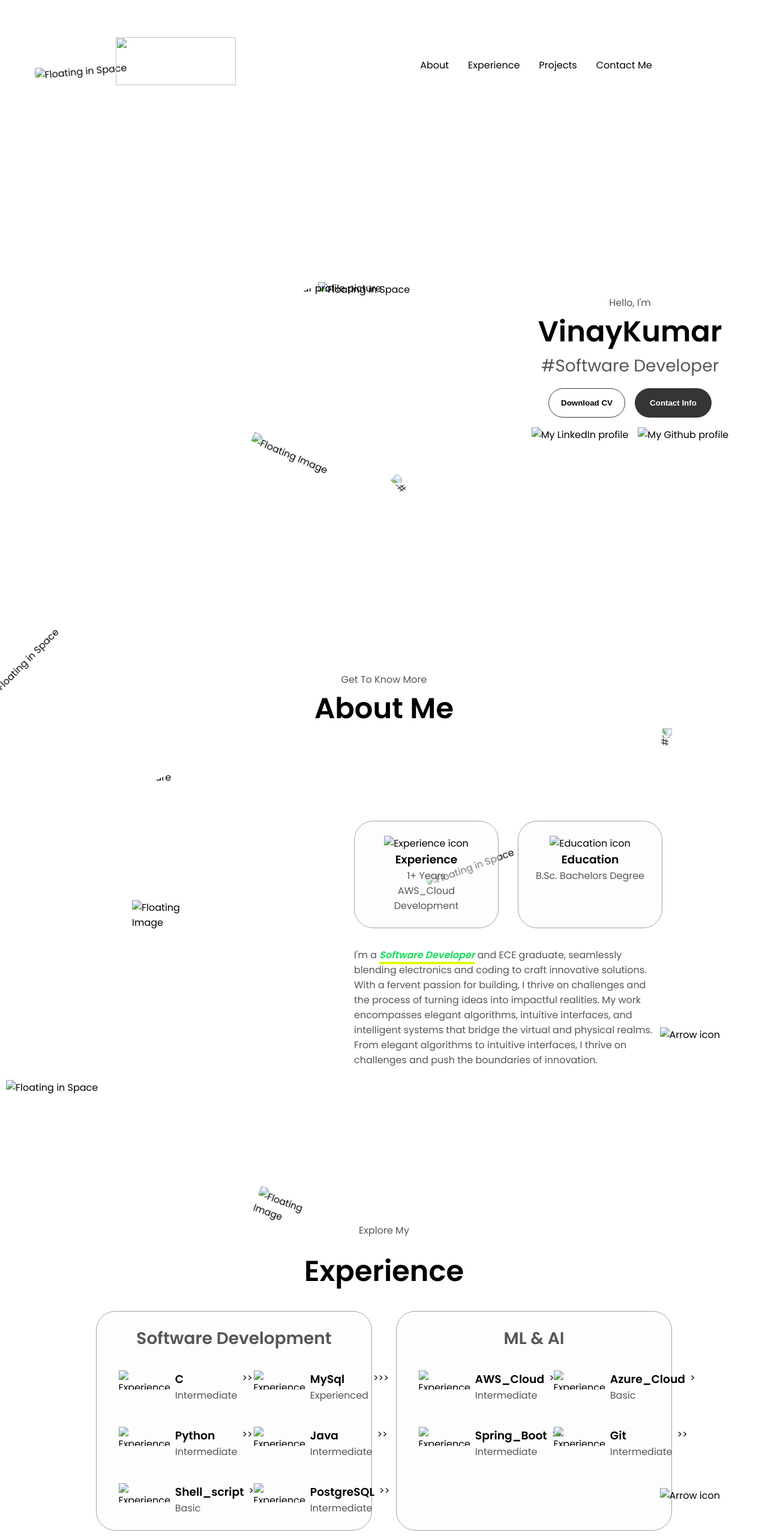
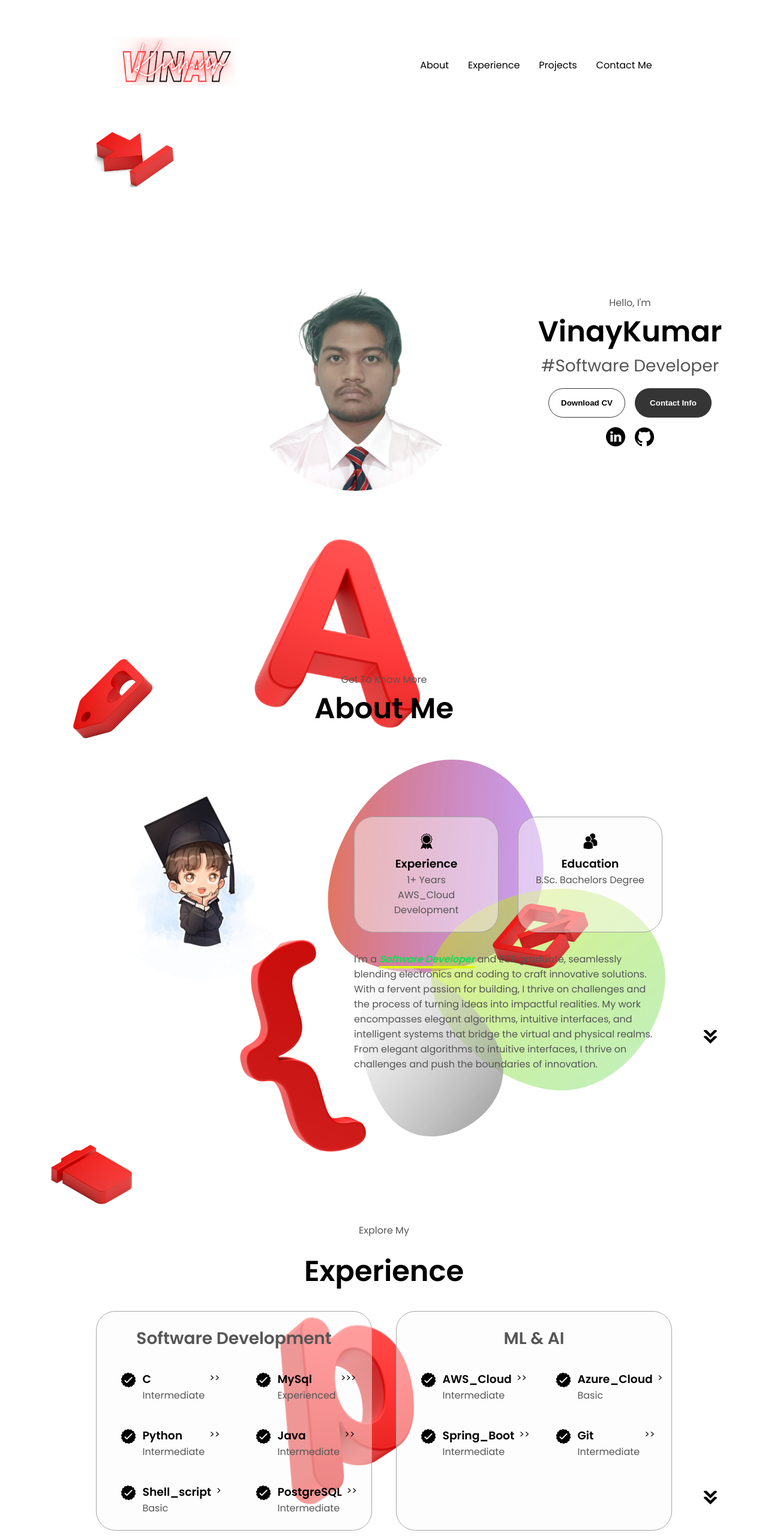
Before and after one commit to Vinay7k7/MY_PORTFOLIO, a plain HTML site: page index.html in a window 1280 px wide. Shown: the top 2560 px of the page at 60% size. Drawn offline with Linux system fonts and the light colour scheme.

Commit message:
up grades

```diff
--- a/index.html
+++ b/index.html
@@ -10,21 +10,21 @@
 <body>
     <nav id="desktop-nav">
         <div class="logo">
-            <img src="assets/logo_main.png"/>
+            <img src="logo_main.png"/>
         </div>
         <div>
             <ul class="nav-links">
-                <li><a href="#About1">About</a></li>
-                <li><a href="#about-me">Experience</a></li>
+                <li><a href="#About">About</a></li>
+                <li><a href="#experience">Experience</a></li>
                 <li><a href="#projects">Projects</a></li>
-                <li><a href="#contact-me">Contact Me</a></li>
+                <li><a href="#contact">Contact Me</a></li>
             </ul>
         </div>
     </nav>
 
     <section id="profile">
         <div class="section__pic-container">
-            <img src="assets/photo.png" alt="vinay kumar profile picture" />
+            <img src="photo.png" alt="vinay kumar profile picture" />
         </div>
         <div class="section__text">
             <p class="section__text__p1">Hello, I'm</p>
@@ -33,7 +33,7 @@
             <div class="btn-container">
             <button
                 class="btn btn-color-2"
-                onclick="window.open('assets/Resume.pdf')"
+                onclick="window.open('Resume.pdf')"
             >
                 Download CV
             </button>
@@ -43,13 +43,13 @@
             </div>
             <div id="socials-container">
             <img
-                src="./assets/linkedin.png"
+                src="linkedin.png"
                 alt="My LinkedIn profile"
                 class="icon"
                 onclick="location.href='https://linkedin.com/'"
             />
             <img
-                src="./assets/github.png"
+                src="github.png"
                 alt="My Github profile"
                 class="icon"
                 onclick="location.href='https://github.com/'"
@@ -63,7 +63,7 @@
         <div class="section-container">
             <div class="section__pic-container">
             <img
-                src="assets/pic_2.jpg"
+                src="pic_2.jpg"
                 alt="Profile picture"
                 class="about-pic"
             />
@@ -72,7 +72,7 @@
             <div class="about-containers">
                 <div class="details-container">
                 <img
-                    src="./assets/experience.png"
+                    src="experience.png"
                     alt="Experience icon"
                     class="icon"
                 />
@@ -81,7 +81,7 @@
                 </div>
                 <div class="details-container">
                 <img
-                    src="./assets/education.png"
+                    src="education.png"
                     alt="Education icon"
                     class="icon"
                 />
@@ -89,9 +89,9 @@
                 <p>B.Sc. Bachelors Degree<br /></p>
                 </div>
             </div>
-            <img  class = "r1" src="assets/blob.svg" alt="#">
-            <img  class = "r2" src="assets/blob (1).svg" alt="#">
-            <img  class = "r3" src="assets/blob (2).svg" alt="#">
+            <img  class = "r1" src="blob.svg" alt="#">
+            <img  class = "r2" src="blob (1).svg" alt="#">
+            <img  class = "r3" src="blob (2).svg" alt="#">
             <div class="text-container">
                 <p>
                     I'm a <span id="color-changing-text"">Software Developer</span> and ECE graduate,
@@ -105,10 +105,10 @@
             </div>
         </div>
         <img
-            src="./assets/arrow.png"
+            src="arrow.png"
             alt="Arrow icon"
             class="icon arrow"
-            onclick="location.href='./#experience'"
+            onclick="location.href='#experience'"
         />
         </section>
         <section id="experience">
@@ -121,7 +121,7 @@
                     <div class="article-container">
                         <article>
                         <img
-                        src="./assets/checkmark.png"
+                        src="checkmark.png"
                         alt="Experience icon"
                         class="icon"
                         />
@@ -132,7 +132,7 @@
                     </article>
                     <article>
                         <img
-                        src="./assets/checkmark.png"
+                        src="checkmark.png"
                         alt="Experience icon"
                         class="icon"
                         />
@@ -143,7 +143,7 @@
                     </article>
                     <article>
                         <img
-                        src="./assets/checkmark.png"
+                        src="checkmark.png"
                         alt="Experience icon"
                         class="icon"
                         />
@@ -154,7 +154,7 @@
                     </article>
                     <article>
                         <img
-                        src="./assets/checkmark.png"
+                        src="checkmark.png"
                         alt="Experience icon"
                         class="icon"
                         />
@@ -165,7 +165,7 @@
                     </article>
                     <article>
                         <img
-                        src="./assets/checkmark.png"
+                        src="checkmark.png"
                         alt="Experience icon"
                         class="icon"
                         />
@@ -176,7 +176,7 @@
                     </article>
                     <article>
                         <img
-                        src="./assets/checkmark.png"
+                        src="checkmark.png"
                         alt="Experience icon"
                         class="icon"
                         />
@@ -192,7 +192,7 @@
                     <div class="article-container">
                     <article>
                         <img
-                        src="./assets/checkmark.png"
+                        src="checkmark.png"
                         alt="Experience icon"
                         class="icon"
                         />
@@ -203,7 +203,7 @@
                     </article>
                     <article>
                         <img
-                        src="./assets/checkmark.png"
+                        src="checkmark.png"
                         alt="Experience icon"
                         class="icon"
                         />
@@ -214,7 +214,7 @@
                     </article>
                     <article>
                         <img
-                        src="./assets/checkmark.png"
+                        src="checkmark.png"
                         alt="Experience icon"
                         class="icon"
                         />
@@ -225,7 +225,7 @@
                     </article>
                     <article>
                         <img
-                        src="./assets/checkmark.png"
+                        src="checkmark.png"
                         alt="Experience icon"
                         class="icon"
                         />
@@ -239,10 +239,10 @@
                 </div>
             </div>
             <img
-                src="./assets/arrow.png"
+                src="arrow.png"
                 alt="Arrow icon"
                 class="icon arrow"
-                onclick="location.href='./#projects'"
+                onclick="location.href='#projects'"
             />
             </section>
             <section id="projects">
@@ -253,7 +253,7 @@
                     <div class="details-container_color-container_p1">
                         <div class="article-container">
                         <img
-                            src="assets/4087137_2098074.jpg"
+                            src="4087137_2098074.jpg"
                             alt="Project 1"
                             class="project-img"
                         />
@@ -277,7 +277,7 @@
                     <div class="details-container_color-container_p1">
                         <div class="article-container">
                         <img
-                            src="assets/12064750_4882464.jpg"
+                            src="12064750_4882464.jpg"
                             alt="Project 2"
                             class="project-img"
                         />
@@ -301,7 +301,7 @@
                     <div class="details-container_color-container_p1">
                         <div class="article-container">
                         <img
-                            src="assets/cloud.jpg"
+                            src="cloud.jpg"
                             alt="Project 3"
                             class="project-img"
                         />
@@ -325,7 +325,7 @@
                     </div>
                 </div>
                 <img
-                src="./assets/arrow.png"
+                src="arrow.png"
                 alt="Arrow icon"
                 class="icon arrow"
                 onclick="location.href='./#projects'"
@@ -337,7 +337,7 @@
                 <div class="contact-info-upper-container">
                     <div class="contact-info-container">
                     <img
-                            src="./assets/email.png"
+                        src="email.png"
                         alt="Email icon"
                         class="icon contact-icon email-icon"
                     />
@@ -345,7 +345,7 @@
                     </div>
                     <div class="contact-info-container">
                     <img
-                            src="./assets/linkedin.png"
+                        src="linkedin.png"
                         alt="LinkedIn icon"
                         class="icon contact-icon"
                     />
@@ -353,7 +353,7 @@
                     </div>
                     <div class="contact-info-container">
                     <img
-                            src="./assets/linkedin.png"
+                        src="linkedin.png"
                         alt="LinkedIn icon"
                         class="icon contact-icon"
                     />
@@ -375,36 +375,36 @@
                 </footer>
 
     <div class="floating-object1">
-        <img src="assets/Assets/Red Clay Hovering Text Characters/A1_0001.png" alt="Floating Image">
+        <img src="A1_0001.png" alt="Floating Image">
     </div>
 
     <div class="floating-object">
-    <img src="assets/Assets/Red Clay Hovering Text Characters/_Curly_Bracket_Open0003.png" alt="Floating Image">
+    <img src="_Curly_Bracket_Open0003.png" alt="Floating Image">
     </div>
 
     <div class="floating-object2">
-        <img src="assets/Assets/Red Clay Hovering Text Characters/p2_0003.png" alt="Floating Image">
+        <img src="p2_0003.png" alt="Floating Image">
     </div>
 
 
     <div class="floating-object3">
-        <img src="assets/Assets/Red Clay Hovering Text Characters/_At_Sign0003.png" alt="Floating Image">
+        <img src="_At_Sign0003.png" alt="Floating Image">
     </div>
 
 
     <div class="container" id="imageContainer">
-        <img class="floating-image" id="m1" src="assets/Assets11/Facebook_Box_Filled_R@0.2x.png" alt="Floating in Space">
-        <img class="floating-image" id="m2" src="assets/Assets11/Behance_Mark_R@0.2x.png" alt="Floating in Space">
-        <img class="floating-image" id="m3"src="assets/Assets11/Vimeo_Box_Filled_R@0.2x.png" alt="Floating in Space">
-        <img class="floating-image" id="m4"src="assets/Assets11/Twitter_Circle_Filled_R@0.2x.png" alt="Floating in Space">
-        <img class="floating-image" id="m5"src="assets/Assets11/Whatsapp_Filled_R@0.2x.png" alt="Floating in Space">
-        <img class="floating-image" id="m6"src="assets/Assets11/Instagram_Box_Filled_R@0.2x.png" alt="Floating in Space">
+        <img class="floating-image" id="m1" src="Facebook_Box_Filled_R@0.2x.png" alt="Floating in Space">
+        <img class="floating-image" id="m2" src="Behance_Mark_R@0.2x.png" alt="Floating in Space">
+        <img class="floating-image" id="m3"src="Vimeo_Box_Filled_R@0.2x.png" alt="Floating in Space">
+        <img class="floating-image" id="m4"src="Twitter_Circle_Filled_R@0.2x.png" alt="Floating in Space">
+        <img class="floating-image" id="m5"src="Whatsapp_Filled_R@0.2x.png" alt="Floating in Space">
+        <img class="floating-image" id="m6"src="Instagram_Box_Filled_R@0.2x.png" alt="Floating in Space">
         <p>"Crafting connections through words and ideas."</p>
-        <img class="floating-image" id="m7"src="assets/Assets11/Snapchat_Box_Filled_R@0.2x.png" alt="Floating in Space">
-        <img class="floating-image" id="m8"src="assets/Assets11/Amazon_R@0.2x.png" alt="Floating in Space">
-        <img class="floating-image" id="m9"src="assets/Assets11/YouTube_Mark_Hollow_R@0.2x.png" alt="Floating in Space">
-        <img class="floating-image" id="m10"src="assets/Assets11/Reddit_Circle_Filled_R@0.2x.png" alt="Floating in Space">
-        <img class="floating-image" id="m11"src="assets/Assets11/Linkedin_Filled_R Shadowless@0.2x.png" alt="Floating in Space">
+        <img class="floating-image" id="m7"src="Snapchat_Box_Filled_R@0.2x.png" alt="Floating in Space">
+        <img class="floating-image" id="m8"src="Amazon_R@0.2x.png" alt="Floating in Space">
+        <img class="floating-image" id="m9"src="YouTube_Mark_Filled_R@0.2x.png" alt="Floating in Space">
+        <img class="floating-image" id="m10"src="Reddit_Circle_Filled_R@0.2x.png" alt="Floating in Space">
+        <img class="floating-image" id="m11"src="Linkedin_Filled_R Shadowless@0.2x.png" alt="Floating in Space">
     </div>
 
 
@@ -420,14 +420,14 @@
 
 
     <div class="small_fig">
-    <img class="fig_1" id="f_1" src="Red Clay Isometric Action Icons Pack 1/Action+loyalty_R Shadowless.png" alt="Floating in Space">
-    <img class="fig_1" id="f_2" src="Red Clay Isometric Action Icons Pack 1/Action+open_in_new_L Shadowless.png" alt="Floating in Space">
-    <img class="fig_1" id="f_3" src="Red Clay Isometric Action Icons Pack 1/Action+lightbulb_R.png" alt="Floating in Space">
-    <img class="fig_1" id="f_4" src="Red Clay Isometric Action Icons Pack 1/Action+list_R.png" alt="Floating in Space">
-    <img class="fig_1" id="f_5" src="Red Clay Isometric Action Icons Pack 1/Action+http_R.png" alt="Floating in Space">
-    <img class="fig_1" id="f_6" src="Red Clay Isometric Action Icons Pack 1/Action+gif_R.png" alt="Floating in Space">
-    <img class="fig_1" id="f_7" src="Red Clay Isometric Action Icons Pack 1/Action+fingerprint_R.png" alt="Floating in Space">
-    <img class="fig_1" id="f_8" src="Red Clay Isometric Action Icons Pack 1/Action+delete_R Shadowless.png" alt="Floating in Space">
+    <img class="fig_1" id="f_1" src="Action+loyalty_R Shadowless.png" alt="Floating in Space">
+    <img class="fig_1" id="f_2" src="Action+open_in_new_L Shadowless.png" alt="Floating in Space">
+    <img class="fig_1" id="f_3" src="Action+get_app_R.png" alt="Floating in Space">
+    <img class="fig_1" id="f_4" src="Action+list_R.png" alt="Floating in Space">
+    <img class="fig_1" id="f_5" src="Action+http_R.png" alt="Floating in Space">
+    <img class="fig_1" id="f_6" src="Action+gif_R.png" alt="Floating in Space">
+    <img class="fig_1" id="f_7" src="Action+fingerprint_R.png" alt="Floating in Space">
+    <img class="fig_1" id="f_8" src="Action+delete_R Shadowless.png" alt="Floating in Space">
     </div>
     <script src="script.js"></script>
 </body>
```
Lines whose indentation alone changed are shown as unchanged.
